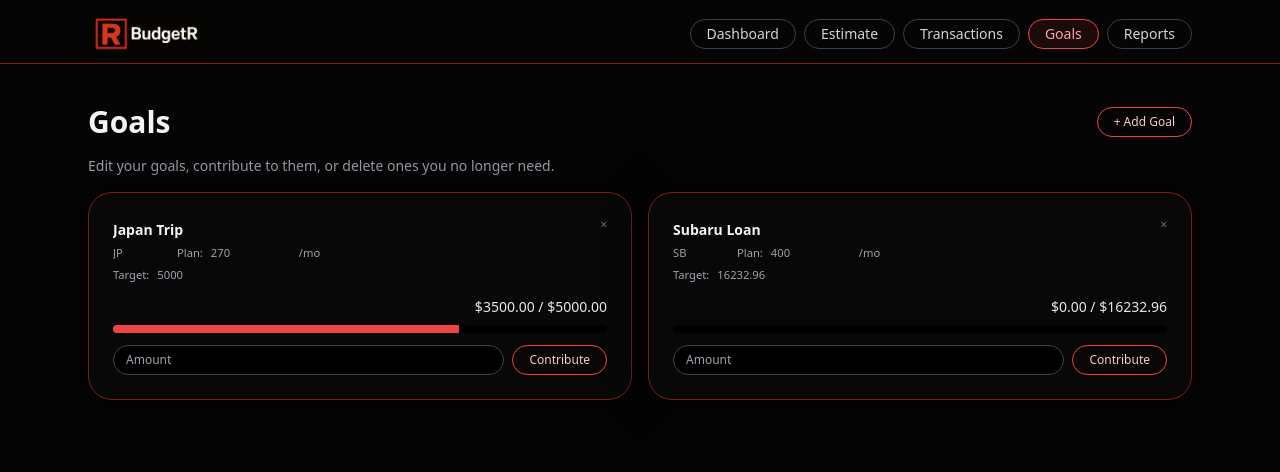
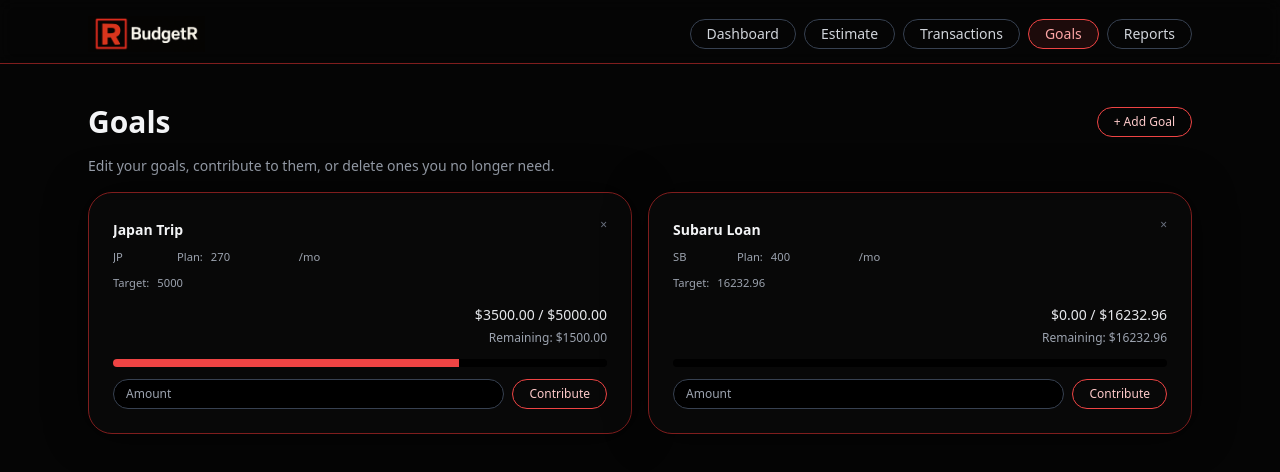
Before and after one commit to bridgerdean47/budget-app, a React (Vite) app: page / in a window 1280 px wide. Both pictures are taken after a click on the button "Goals". Shown: the top 472 px of the page. Built offline with nearby package versions, Linux system fonts and the light colour scheme.

Commit message:
"fixed goals page"

```diff
--- a/src/pages/GoalsPage.jsx
+++ b/src/pages/GoalsPage.jsx
@@ -1,7 +1,5 @@
-
+// src/pages/GoalsPage.jsx
 import { useState } from "react";
-
-
 
 export default function GoalsPage({
   cardClass,
@@ -13,6 +11,9 @@ export default function GoalsPage({
 }) {
   const [amounts, setAmounts] = useState({});
 
+  // (Optional) Local input state for targets so typing feels smooth
+  const [targets, setTargets] = useState({});
+
   const handleChangeAmount = (id, value) => {
     setAmounts((prev) => ({ ...prev, [id]: value }));
   };
@@ -23,6 +24,23 @@ export default function GoalsPage({
     if (!amt || amt <= 0) return;
     onContributeGoal(id, amt);
     setAmounts((prev) => ({ ...prev, [id]: "" }));
+  };
+
+  const handleTargetFocus = (goal) => {
+    setTargets((prev) => ({
+      ...prev,
+      [goal.id]: String(goal.target ?? 0),
+    }));
+  };
+
+  const handleTargetChange = (goalId, value) => {
+    setTargets((prev) => ({ ...prev, [goalId]: value }));
+  };
+
+  const commitTarget = (goalId) => {
+    const raw = targets[goalId];
+    const next = Number(raw);
+    onUpdateGoal(goalId, { target: Number.isFinite(next) ? next : 0 });
   };
 
   return (
@@ -44,17 +62,19 @@ export default function GoalsPage({
 
       <div className="grid gap-4 md:grid-cols-2">
         {goals.map((goal) => {
-          const pct = Math.min(
-            100,
-            goal.target > 0
-              ? Math.round(((Number(goal.current) || 0) / goal.target) * 100)
-              : 0
-          );
+          const current = Number(goal.current) || 0;
+          const target = Number(goal.target) || 0;
+
+          const pct =
+            target > 0 ? Math.min(100, Math.round((current / target) * 100)) : 0;
+
+          const remaining = Math.max(0, target - current);
 
           return (
             <section key={goal.id} className={cardClass}>
               <div className="flex items-start justify-between mb-3">
-    <div className="flex-1 space-y-1">
+                <div className="flex-1 space-y-2">
+                  {/* Goal name */}
                   <input
                     className="bg-transparent text-sm font-semibold text-gray-100 border-b border-transparent focus:border-gray-600 outline-none w-full"
                     value={goal.label}
@@ -62,7 +82,9 @@ export default function GoalsPage({
                       onUpdateGoal(goal.id, { label: e.target.value })
                     }
                   />
-      <div className="flex gap-2 text-[0.7rem] text-gray-400">
+
+                  {/* Code + plan row */}
+                  <div className="flex flex-wrap items-center gap-2 text-[0.7rem] text-gray-400">
                     <input
                       className="bg-transparent border-b border-transparent focus:border-gray-600 outline-none w-14"
                       value={goal.code}
@@ -84,35 +106,45 @@ export default function GoalsPage({
                     <span>/mo</span>
                   </div>
 
-      {/* NEW: Target row */}
-      <div className="flex gap-2 text-[0.7rem] text-gray-400 mt-1">
+                  {/* Target row (editable) */}
+                  <div className="flex items-center gap-2 text-[0.7rem] text-gray-400">
                     <span>Target:</span>
                     <input
                       type="number"
-          className="bg-transparent border-b border-transparent focus:border-gray-600 outline-none w-24"
-          value={goal.target}
-          onChange={(e) =>
-            onUpdateGoal(goal.id, {
-              target: Number(e.target.value) || 0,
-            })
+                      className="bg-transparent border-b border-transparent focus:border-gray-600 outline-none w-28"
+                      value={targets[goal.id] ?? String(target)}
+                      onFocus={() => handleTargetFocus(goal)}
+                      onChange={(e) => handleTargetChange(goal.id, e.target.value)}
+                      onBlur={() => commitTarget(goal.id)}
+                      onKeyDown={(e) => {
+                        if (e.key === "Enter") {
+                          e.currentTarget.blur();
                         }
+                      }}
                     />
                   </div>
                 </div>
 
+                {/* Delete */}
                 <button
                   type="button"
                   onClick={() => onDeleteGoal(goal.id)}
                   className="text-xs text-gray-500 hover:text-red-400 ml-3"
+                  aria-label="Delete goal"
                 >
                   ×
                 </button>
               </div>
-              <div className="mb-2 text-sm text-gray-200 text-right">
-                ${Number(goal.current).toFixed(2)} / $
-                {Number(goal.target).toFixed(2)}
+
+              {/* Progress numbers */}
+              <div className="mb-1 text-sm text-gray-200 text-right">
+                ${current.toFixed(2)} / ${target.toFixed(2)}
+              </div>
+              <div className="mb-3 text-[0.75rem] text-gray-400 text-right">
+                Remaining: ${remaining.toFixed(2)}
               </div>
 
+              {/* Progress bar */}
               <div className="h-2 w-full overflow-hidden rounded-full bg-black mb-3">
                 <div
                   className={
@@ -123,6 +155,7 @@ export default function GoalsPage({
                 />
               </div>
 
+              {/* Contribute */}
               <div className="flex items-center gap-2 text-xs">
                 <input
                   type="number"
@@ -130,9 +163,7 @@ export default function GoalsPage({
                   placeholder="Amount"
                   className="flex-1 rounded-full bg-black border border-gray-700 px-3 py-1.5 text-xs text-gray-100 outline-none focus:border-red-400"
                   value={amounts[goal.id] ?? ""}
-                  onChange={(e) =>
-                    handleChangeAmount(goal.id, e.target.value)
-                  }
+                  onChange={(e) => handleChangeAmount(goal.id, e.target.value)}
                 />
                 <button
                   type="button"
```
Lines whose indentation alone changed are shown as unchanged.
